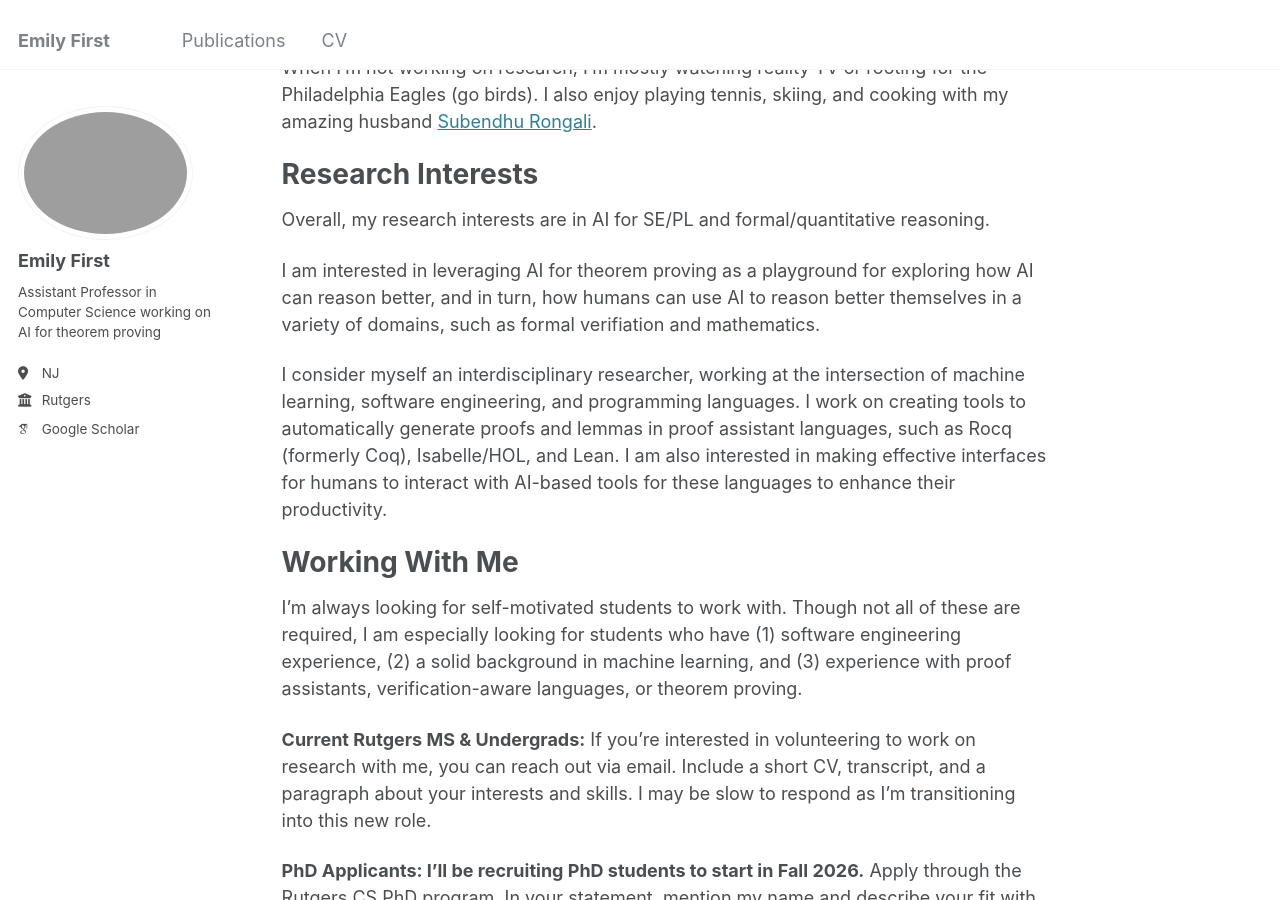
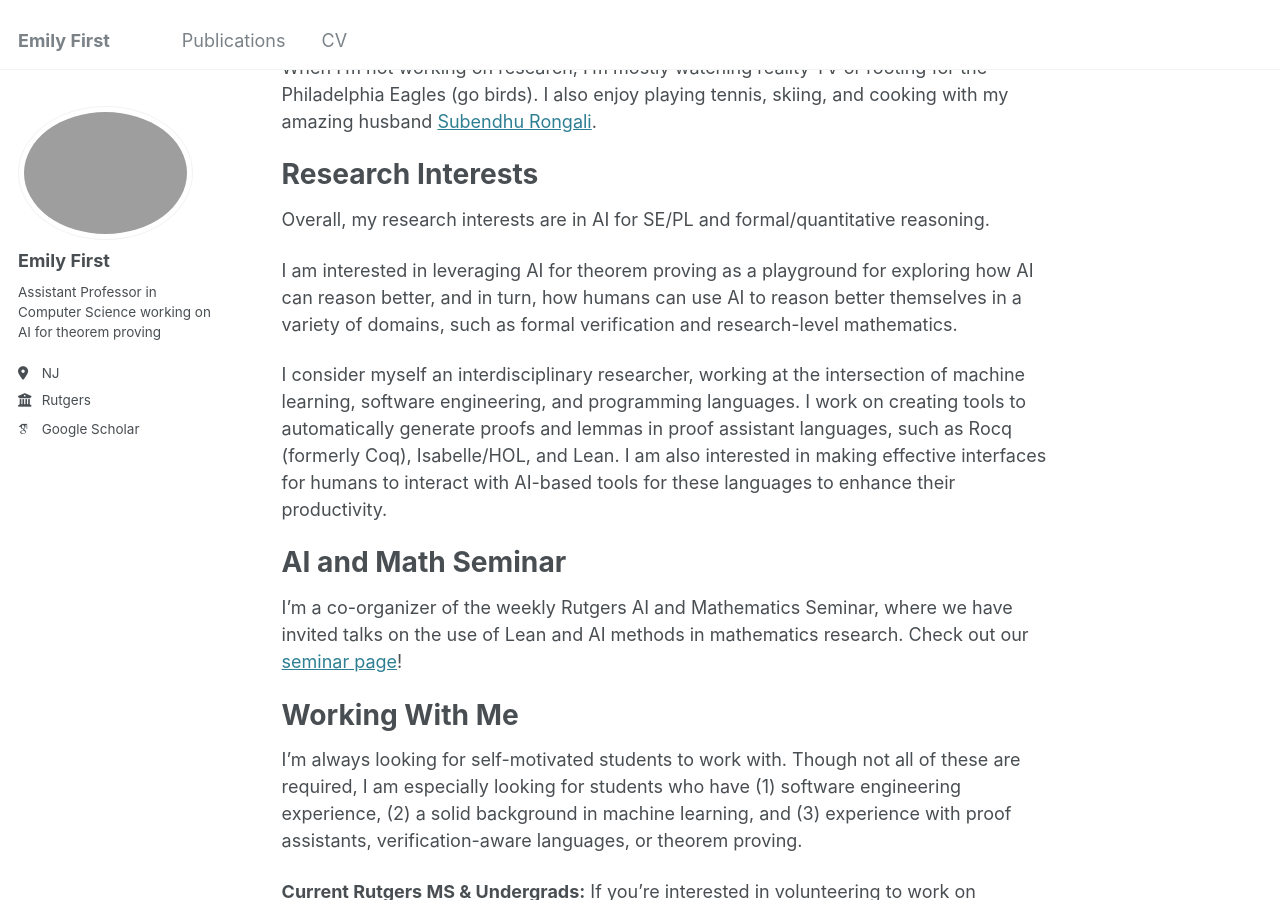
Before and after one commit to efirst/efirst.github.io, a Jekyll site: the page built from _pages/about.md, in a window 1280 px wide and 900 px high, scrolled down 249 px. Built offline with Jekyll 4.4.1, drawn with Linux system fonts in a browser that asks for light colours; some web fonts are replaced.

Commit message:
seminar info

```diff
--- a/_pages/about.md
+++ b/_pages/about.md
@@ -17,9 +17,14 @@ Research Interests
 ======
 Overall, my research interests are in AI for SE/PL and formal/quantitative reasoning.
 
-I am interested in leveraging AI for theorem proving as a playground for exploring how AI can reason better, and in turn, how humans can use AI to reason better themselves in a variety of domains, such as formal verifiation and mathematics.
+I am interested in leveraging AI for theorem proving as a playground for exploring how AI can reason better, and in turn, how humans can use AI to reason better themselves in a variety of domains, such as formal verification and research-level mathematics.
 
 I consider myself an interdisciplinary researcher, working at the intersection of machine learning, software engineering, and programming languages. I work on creating tools to automatically generate proofs and lemmas in proof assistant languages, such as Rocq (formerly Coq), Isabelle/HOL, and Lean. I am also interested in making effective interfaces for humans to interact with AI-based tools for these languages to enhance their productivity.
+
+AI and Math Seminar
+======
+
+I'm a co-organizer of the weekly Rutgers AI and Mathematics Seminar, where we have invited talks on the use of Lean and AI methods in mathematics research. Check out our [seminar page](https://ai-math-seminar.github.io/seminar/)!
 
 Working With Me
 ======
```
